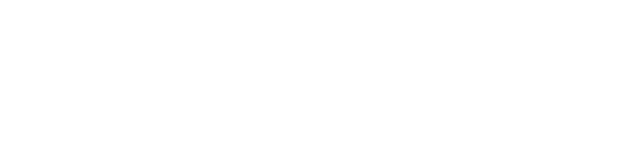
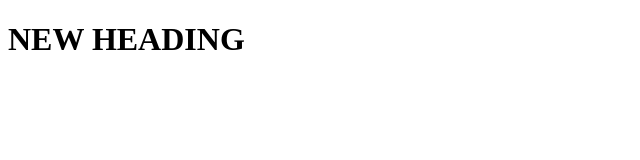
Before and after one commit to SidneyLemon/cpnt201-achievement8, a plain HTML site: page index.html in a window 1280 px wide. Shown: the whole page, without its empty margins (0-640 px from the left). Drawn offline with Linux system fonts and the light colour scheme.

Commit message:
Created new heading

```diff
--- a/index.html
+++ b/index.html
@@ -6,5 +6,7 @@
     <meta name="viewport" content="width=device-width, initial-scale=1.0" />
     <title>New Title</title>
   </head>
-  <body></body>
+  <body>
+    <h1>NEW HEADING</h1>
+  </body>
 </html>
```
